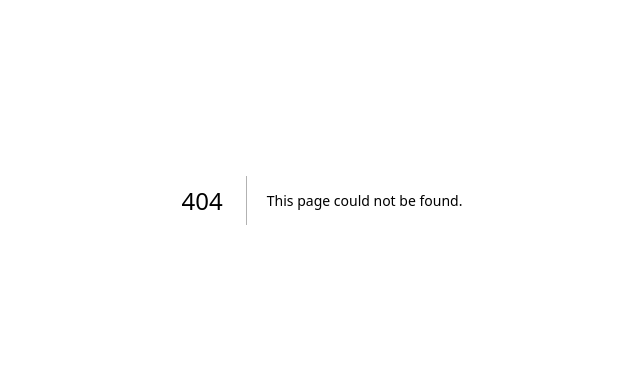
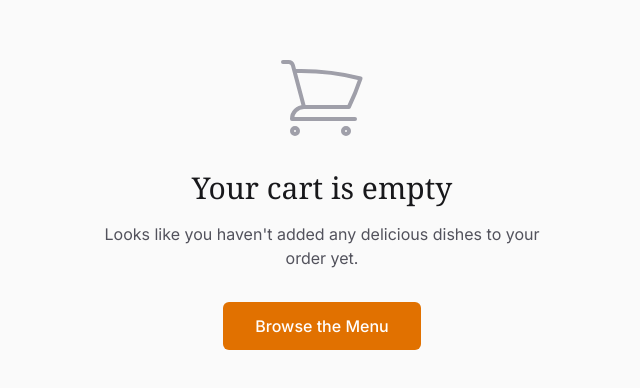
Before and after one commit to Jabir-Ahmed-43/Savor-Restaurant, a Next.js app: page /cart in a window 1280 px wide. Before the commit this address had no page. Shown: the part 280-668 px from the top of the page, without its empty margins (318-958 px from the left). Built offline with nearby package versions, Linux system fonts and the light colour scheme.

Commit message:
Cart added

```diff
--- /dev/null
+++ b/context/CartContext.jsx
@@ -0,0 +1,53 @@
+"use client";
+
+import { createContext, useContext, useState } from "react";
+
+const CartContext = createContext();
+
+export function useCart() {
+  return useContext(CartContext);
+}
+
+export function CartProvider({ children }) {
+  const [cartItems, setCartItems] = useState([]);
+
+  const addToCart = (item) => {
+    setCartItems((prevCart) => {
+      const existingItem = prevCart.find(
+        (cartItem) => cartItem.id === item._id,
+      );
+
+      if (existingItem) {
+        return prevCart.map((cartItem) =>
+          cartItem._id === item._id
+            ? { ...cartItem, quantity: cartItem.quantity + 1 }
+            : cartItem,
+        );
+      }
+
+      return [...prevCart, { ...item, quantity: 1 }];
+    });
+  };
+
+  const removeFromCart = (itemId) => {
+    setCartItems((prevCart) => prevCart.filter((item) => item._id !== itemId));
+  };
+
+  const totalItems = cartItems.reduce(
+    (total, item) => total + item.quantity,
+    0,
+  );
+
+  const totalPrice = cartItems.reduce(
+    (total, item) => total + item.price * item.quantity,
+    0,
+  );
+
+  return (
+    <CartContext.Provider
+      value={{ cartItems, addToCart, removeFromCart, totalItems, totalPrice }}
+    >
+      {children}
+    </CartContext.Provider>
+  );
+}
--- /dev/null
+++ b/src/app/cart/layout.jsx
@@ -0,0 +1,10 @@
+// app/cart/layout.jsx
+
+export const metadata = {
+  title: "Your Cart",
+  description: "Review your selected dishes and proceed to checkout.",
+};
+
+export default function CartLayout({ children }) {
+  return <>{children}</>;
+}
--- /dev/null
+++ b/src/app/cart/page.jsx
@@ -0,0 +1,143 @@
+// app/cart/page.jsx
+"use client";
+
+import Image from "next/image";
+import Link from "next/link";
+import { useCart } from "../../../context/CartContext";
+
+export default function CartPage() {
+  const { cartItems, removeFromCart, totalPrice } = useCart();
+
+  const taxRate = 0.08;
+  const taxAmount = totalPrice * taxRate;
+  const finalTotal = totalPrice + taxAmount;
+
+  if (cartItems.length === 0) {
+    return (
+      <main className="min-h-screen py-20 px-4 flex flex-col items-center justify-center bg-zinc-50">
+        <div className="text-zinc-400 mb-6">
+          <svg
+            xmlns="http://www.w3.org/2000/svg"
+            fill="none"
+            viewBox="0 0 24 24"
+            strokeWidth={1}
+            stroke="currentColor"
+            className="w-24 h-24"
+          >
+            <path
+              strokeLinecap="round"
+              strokeLinejoin="round"
+              d="M2.25 3h1.386c.51 0 .955.343 1.087.835l.383 1.437M7.5 14.25a3 3 0 00-3 3h15.75m-12.75-3h11.218c1.121-2.3 2.1-4.684 2.924-7.138a60.114 60.114 0 00-16.536-1.84M7.5 14.25L5.106 5.272M6 20.25a.75.75 0 11-1.5 0 .75.75 0 011.5 0zm12.75 0a.75.75 0 11-1.5 0 .75.75 0 011.5 0z"
+            />
+          </svg>
+        </div>
+        <h2 className="text-3xl font-serif text-zinc-900 mb-4">
+          Your cart is empty
+        </h2>
+        <p className="text-zinc-600 mb-8 text-center max-w-md">
+          Looks like you haven&apos;t added any delicious dishes to your order
+          yet.
+        </p>
+        <Link
+          href="/menu"
+          className="px-8 py-3 bg-amber-600 text-white font-medium rounded-md hover:bg-amber-700 transition-colors"
+        >
+          Browse the Menu
+        </Link>
+      </main>
+    );
+  }
+
+  return (
+    <main className="min-h-screen py-16 px-4 md:px-8 xl:px-12 max-w-screen-xl mx-auto bg-zinc-50">
+      <h1 className="text-4xl font-serif text-zinc-900 mb-10">Your Order</h1>
+
+      <div className="grid grid-cols-1 lg:grid-cols-12 gap-10">
+        {/* Left Column: Cart Items */}
+        <div className="lg:col-span-8 space-y-6">
+          {cartItems.map((item) => (
+            <div
+              key={item._id}
+              className="flex flex-col sm:flex-row bg-white p-4 rounded-xl shadow-sm border border-zinc-100 gap-6 items-center sm:items-start"
+            >
+              {/* Item Image */}
+              <div className="relative w-full sm:w-32 h-32 shrink-0 rounded-lg overflow-hidden bg-zinc-200">
+                <Image
+                  src={item.image}
+                  alt={item.name}
+                  fill
+                  sizes="(max-width: 640px) 100vw, 128px"
+                  className="object-cover"
+                />
+              </div>
+
+              {/* Item Details */}
+              <div className="flex-1 flex flex-col w-full">
+                <div className="flex justify-between items-start mb-2">
+                  <div>
+                    <h3 className="text-xl font-bold text-zinc-900">
+                      {item.name}
+                    </h3>
+                    <p className="text-sm text-zinc-500">{item.category}</p>
+                  </div>
+                  <span className="text-lg font-bold text-zinc-900">
+                    ${(item.price * item.quantity).toFixed(2)}
+                  </span>
+                </div>
+
+                <div className="flex justify-between items-end mt-auto pt-4">
+                  <div className="flex items-center space-x-2 text-zinc-600">
+                    <span className="text-sm">Qty:</span>
+                    <span className="font-semibold">{item.quantity}</span>
+                  </div>
+
+                  <button
+                    onClick={() => removeFromCart(item._id)}
+                    className="text-sm text-red-600 hover:text-red-800 font-medium transition-colors"
+                  >
+                    Remove
+                  </button>
+                </div>
+              </div>
+            </div>
+          ))}
+        </div>
+
+        {/* Right Column: Order Summary */}
+        <div className="lg:col-span-4">
+          <div className="bg-white p-6 rounded-xl shadow-sm border border-zinc-100 sticky top-28">
+            <h2 className="text-2xl font-serif text-zinc-900 mb-6 pb-4 border-b border-zinc-100">
+              Order Summary
+            </h2>
+
+            <div className="space-y-4 mb-6 text-zinc-600">
+              <div className="flex justify-between">
+                <span>Subtotal</span>
+                <span className="font-medium text-zinc-900">
+                  ${totalPrice.toFixed(2)}
+                </span>
+              </div>
+              <div className="flex justify-between">
+                <span>Estimated Tax (8%)</span>
+                <span className="font-medium text-zinc-900">
+                  ${taxAmount.toFixed(2)}
+                </span>
+              </div>
+            </div>
+
+            <div className="flex justify-between items-center mb-8 pt-4 border-t border-zinc-100">
+              <span className="text-lg font-bold text-zinc-900">Total</span>
+              <span className="text-2xl font-bold text-amber-600">
+                ${finalTotal.toFixed(2)}
+              </span>
+            </div>
+
+            <button className="w-full bg-zinc-900 text-white font-medium py-4 px-4 rounded-lg hover:bg-amber-600 transition-colors">
+              Proceed to Checkout
+            </button>
+          </div>
+        </div>
+      </div>
+    </main>
+  );
+}
--- a/src/app/layout.jsx
+++ b/src/app/layout.jsx
@@ -1,12 +1,16 @@
 // app/layout.jsx
 import Navbar from "\u0018\u0018@/components/Navbar";
 import { Inter } from "next/font/google";
+import { CartProvider } from "../../context/CartContext";
 import "./globals.css";
 
 const inter = Inter({ subsets: ["latin"] });
 
 export const metadata = {
-  title: "Savor Restaurant",
+  title: {
+    template: "%s | Savor Restaurant",
+    default: "Savor Restaurant",
+  },
   description: "An unforgettable culinary journey.",
 };
 
@@ -14,10 +18,10 @@ export default function RootLayout({ children }) {
   return (
     <html lang="en">
       <body className={inter.className}>
-        <Navbar></Navbar>
-        {/* Place it here above the children */}
-        {/* We wrap children in a pt-20 (padding-top) so the fixed navbar doesn't cover your page content */}
-        <div className="pt-20">{children}</div>
+        <CartProvider>
+          <Navbar></Navbar>
+          <div className="pt-20">{children}</div>
+        </CartProvider>
       </body>
     </html>
   );
--- a/src/app/login/page.jsx
+++ b/src/app/login/page.jsx
@@ -1,5 +1,8 @@
 // app/login/page.jsx
 import Link from "next/link";
+export const metadata = {
+  title: "Login",
+};
 
 export default function LoginPage() {
   return (
--- a/src/app/menu/page.jsx
+++ b/src/app/menu/page.jsx
@@ -1,6 +1,10 @@
 // app/menu/page.jsx
 import ItemCard from "\u0018\u0018@/components/ItemCard";
 import clientPromise from "../../../lib/mongodb";
+
+export const metadata = {
+  title: "Menu",
+};
 
 export default async function MenuPage() {
   await new Promise((resolve) => setTimeout(resolve, 2000));
--- a/src/app/register/page.jsx
+++ b/src/app/register/page.jsx
@@ -1,5 +1,8 @@
 // app/register/page.jsx
 import Link from "next/link";
+export const metadata = {
+  title: "Register",
+};
 
 export default function RegisterPage() {
   return (
--- a/src/components/ItemCard.jsx
+++ b/src/components/ItemCard.jsx
@@ -1,7 +1,9 @@
 "use client";
 import Image from "next/image";
+import { useCart } from "../../context/CartContext";
 
 const ItemCard = ({ item }) => {
+  const { addToCart } = useCart();
   return (
     <div className="flex flex-col bg-white rounded-xl overflow-hidden shadow-sm border border-zinc-100 hover:shadow-lg transition-shadow duration-300 group">
       <div className="relative w-full h-56 sm:h-64 overflow-hidden bg-zinc-200">
@@ -39,7 +41,11 @@ const ItemCard = ({ item }) => {
           </div>
         )}
 
-        <button className="w-full mt-auto bg-zinc-900 text-white font-medium py-3 px-4 rounded-lg hover:bg-amber-600 transition-colors flex items-center justify-center gap-2">
+        <button
+          className="w-full mt-auto bg-zinc-900 text-white font-medium py-3 px-4 rounded-lg hover:bg-amber-600
+        transition-colors flex items-center justify-center gap-2"
+          onClick={() => addToCart(item)}
+        >
           <svg
             xmlns="http://www.w3.org/2000/svg"
             fill="none"
--- a/src/components/Navbar.jsx
+++ b/src/components/Navbar.jsx
@@ -3,6 +3,7 @@
 
 import Link from "next/link";
 import { useState } from "react";
+import { useCart } from "../../context/CartContext";
 
 export default function Navbar() {
   const [isOpen, setIsOpen] = useState(false);
@@ -10,6 +11,8 @@ export default function Navbar() {
   const toggleMenu = () => {
     setIsOpen(!isOpen);
   };
+
+  const { totalItems } = useCart();
 
   return (
     <nav className="fixed w-full z-50 bg-zinc-900/95 backdrop-blur-sm border-b border-zinc-800">
@@ -48,6 +51,37 @@ export default function Navbar() {
               className="px-5 py-2 bg-amber-600 text-white rounded-md hover:bg-amber-700 transition-colors font-medium"
             >
               Reservations
+            </Link>
+          </div>
+          <div className="flex items-center space-x-4">
+            {/* Existing links... */}
+
+            {/* New Cart Icon Link */}
+            <Link
+              href="/cart"
+              className="relative p-2 text-zinc-300 hover:text-amber-500 transition-colors"
+            >
+              <svg
+                xmlns="http://www.w3.org/2000/svg"
+                fill="none"
+                viewBox="0 0 24 24"
+                strokeWidth={1.5}
+                stroke="currentColor"
+                className="w-6 h-6"
+              >
+                <path
+                  strokeLinecap="round"
+                  strokeLinejoin="round"
+                  d="M2.25 3h1.386c.51 0 .955.343 1.087.835l.383 1.437M7.5 14.25a3 3 0 00-3 3h15.75m-12.75-3h11.218c1.121-2.3 2.1-4.684 2.924-7.138a60.114 60.114 0 00-16.536-1.84M7.5 14.25L5.106 5.272M6 20.25a.75.75 0 11-1.5 0 .75.75 0 011.5 0zm12.75 0a.75.75 0 11-1.5 0 .75.75 0 011.5 0z"
+                />
+              </svg>
+
+              {/* Only show the badge if there are items in the cart */}
+              {totalItems > 0 && (
+                <span className="absolute top-0 right-0 inline-flex items-center justify-center px-2 py-1 text-xs font-bold leading-none text-white transform translate-x-1/4 -translate-y-1/4 bg-amber-600 rounded-full">
+                  {totalItems}
+                </span>
+              )}
             </Link>
           </div>
 
```
